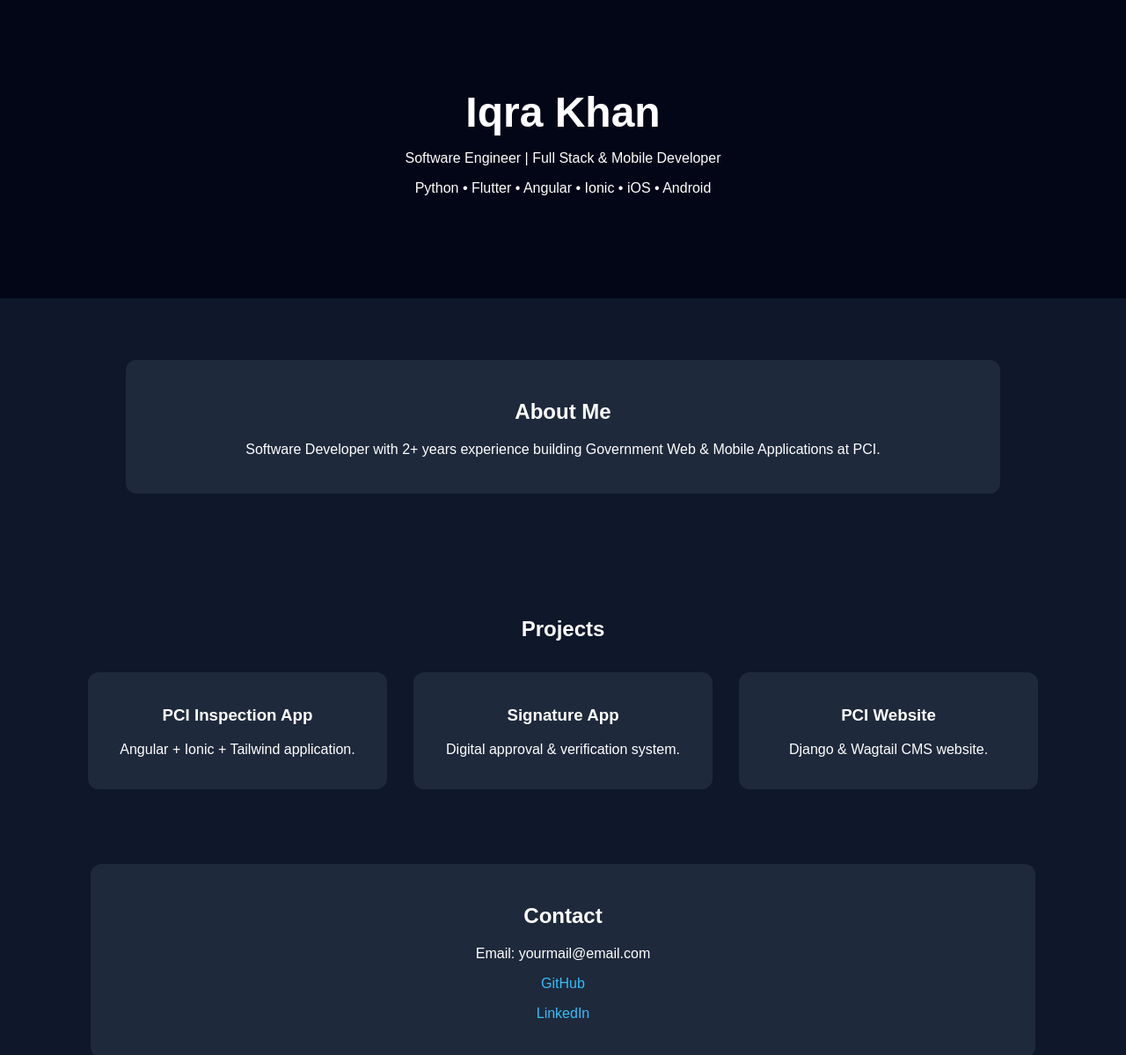
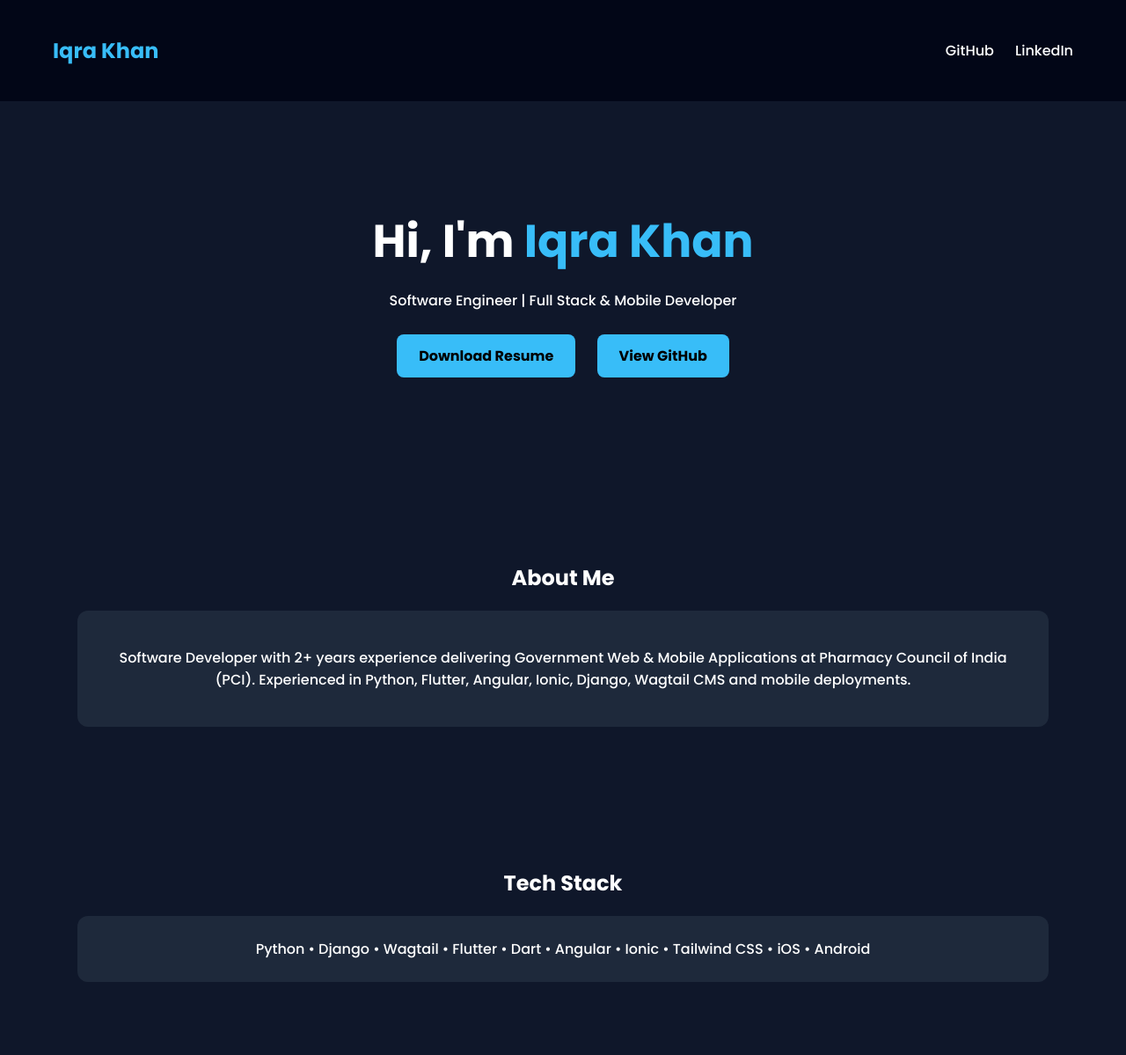
Before and after one commit to IqraOg/IqraOg.github.io, a plain HTML site: page index.html in a window 1280 px wide. Shown: the top 1199 px of the page at 88% size. Drawn offline with Linux system fonts and the light colour scheme.

Commit message:
Refactor index.html for better structure and content
Updated HTML structure and styles for improved layout and content clarity.

```diff
--- a/index.html
+++ b/index.html
@@ -1,36 +1,79 @@
 <!DOCTYPE html>
-<html>
+<html lang="en">
 <head>
+<meta charset="UTF-8">
+<meta name="viewport" content="width=device-width, initial-scale=1.0">
 <title>Iqra Khan | Software Engineer</title>
-<meta name="viewport" content="width=device-width, initial-scale=1">
+
+<link href="https://fonts.googleapis.com/css2?family=Poppins:wght@300;500;700&display=swap" rel="stylesheet">
 
 <style>
 
 body{
 margin:0;
-font-family:Arial;
+font-family:Poppins;
 background:#0f172a;
 color:white;
+}
+
+/* NAVBAR */
+nav{
+display:flex;
+justify-content:space-between;
+padding:20px 60px;
+background:#020617;
+align-items:center;
+}
+
+nav h2{color:#38bdf8;}
+
+nav a{
+color:white;
+text-decoration:none;
+margin-left:20px;
+}
+
+/* HERO */
+header{
+text-align:center;
+padding:120px 20px;
+}
+
+header h1{
+font-size:52px;
+margin:0;
+}
+
+header span{
+color:#38bdf8;
+}
+
+.btn{
+background:#38bdf8;
+color:black;
+padding:12px 25px;
+border-radius:8px;
+text-decoration:none;
+font-weight:bold;
+margin:10px;
+display:inline-block;
+}
+
+/* SECTIONS */
+section{
+padding:60px 20px;
 text-align:center;
 }
 
-header{
-padding:100px;
-background:#020617;
-}
-
-h1{font-size:48px;margin:0;}
-
-section{padding:50px;}
-
 .card{
 background:#1e293b;
+padding:25px;
 margin:20px auto;
-padding:25px;
-width:80%;
+width:85%;
 border-radius:12px;
 }
 
+/* PROJECTS */
 .projects{
 display:flex;
 flex-wrap:wrap;
@@ -43,11 +86,19 @@ margin:15px;
 padding:20px;
 width:300px;
 border-radius:12px;
+transition:0.3s;
 }
 
-a{
-color:#38bdf8;
-text-decoration:none;
+.project:hover{
+transform:translateY(-8px);
+}
+
+/* FOOTER */
+footer{
+background:#020617;
+padding:20px;
+text-align:center;
+color:#94a3b8;
 }
 
 </style>
@@ -55,18 +106,36 @@ text-decoration:none;
 
 <body>
 
+<nav>
+<h2>Iqra Khan</h2>
+<div>
+<a href="https://github.com/IqraOg">GitHub</a>
+<a href="#">LinkedIn</a>
+</div>
+</nav>
+
 <header>
-<h1>Iqra Khan</h1>
+<h1>Hi, I'm <span>Iqra Khan</span></h1>
 <p>Software Engineer | Full Stack & Mobile Developer</p>
-<p>Python • Flutter • Angular • Ionic • iOS • Android</p>
+
+<a class="btn" href="#">Download Resume</a>
+<a class="btn" href="https://github.com/IqraOg">View GitHub</a>
 </header>
 
 <section>
+<h2>About Me</h2>
 <div class="card">
-<h2>About Me</h2>
 <p>
-Software Developer with 2+ years experience building Government Web & Mobile Applications at PCI.
+Software Developer with 2+ years experience delivering Government Web & Mobile Applications at Pharmacy Council of India (PCI).
+Experienced in Python, Flutter, Angular, Ionic, Django, Wagtail CMS and mobile deployments.
 </p>
+</div>
+</section>
+
+<section>
+<h2>Tech Stack</h2>
+<div class="card">
+Python • Django • Wagtail • Flutter • Dart • Angular • Ionic • Tailwind CSS • iOS • Android
 </div>
 </section>
 
@@ -77,28 +146,34 @@ Software Developer with 2+ years experience building Government Web & Mobile App
 
 <div class="project">
 <h3>PCI Inspection App</h3>
-<p>Angular + Ionic + Tailwind application.</p>
+<p>Inspection workflow application using Angular, Ionic and Tailwind.</p>
 </div>
 
 <div class="project">
-<h3>Signature App</h3>
-<p>Digital approval & verification system.</p>
+<h3>Signature Application</h3>
+<p>Digital approval and verification system for PCI.</p>
 </div>
 
 <div class="project">
 <h3>PCI Website</h3>
-<p>Django & Wagtail CMS website.</p>
+<p>Government CMS website built using Django & Wagtail.</p>
 </div>
 
 </div>
+
 </section>
 
-<section class="card">
+<section>
 <h2>Contact</h2>
+<div class="card">
 <p>Email: yourmail@email.com</p>
 <p><a href="https://github.com/IqraOg">GitHub</a></p>
-<p><a href="#">LinkedIn</a></p>
+</div>
 </section>
+
+<footer>
+<p>© 2026 Iqra Khan | Software Engineer</p>
+</footer>
 
 </body>
 </html>
```
